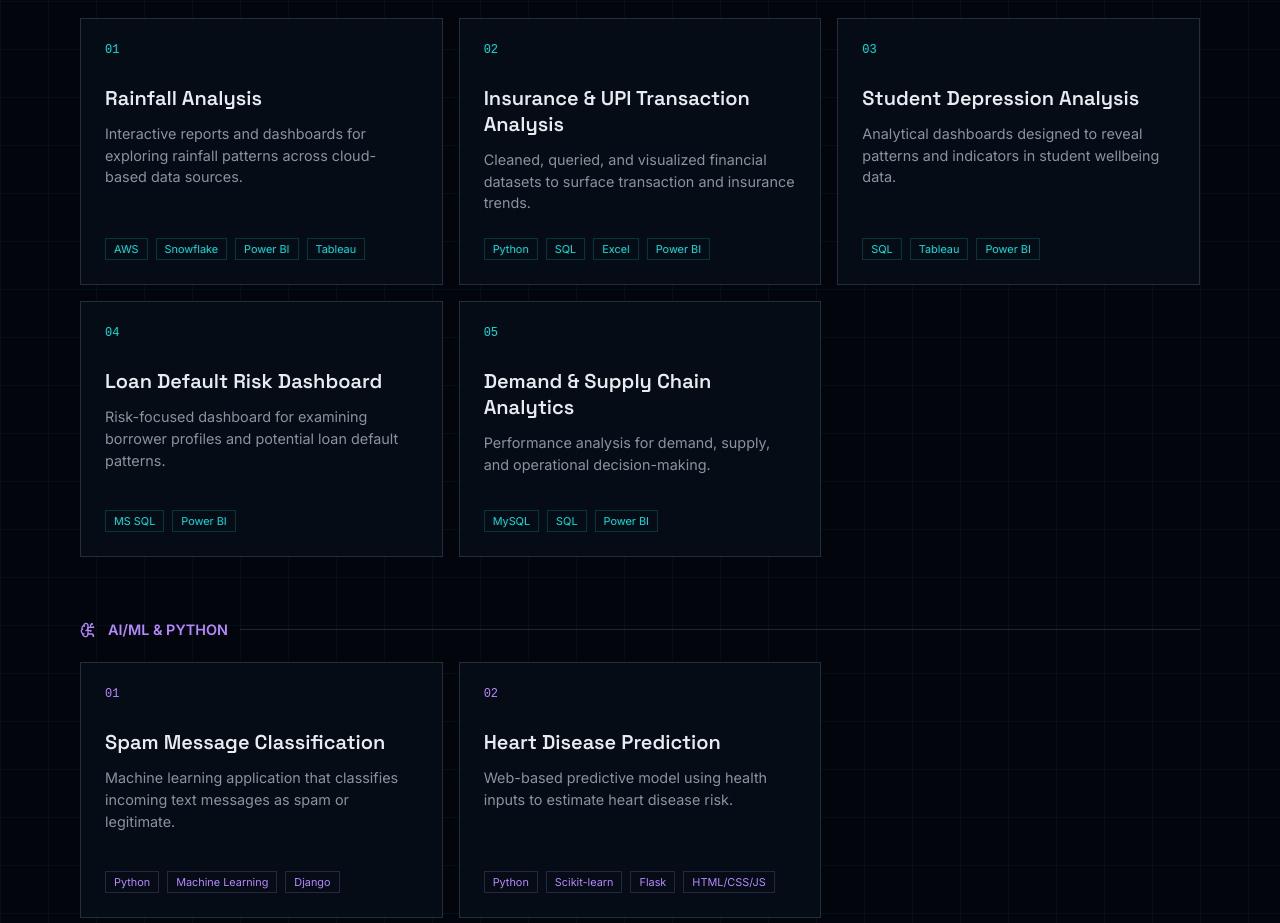
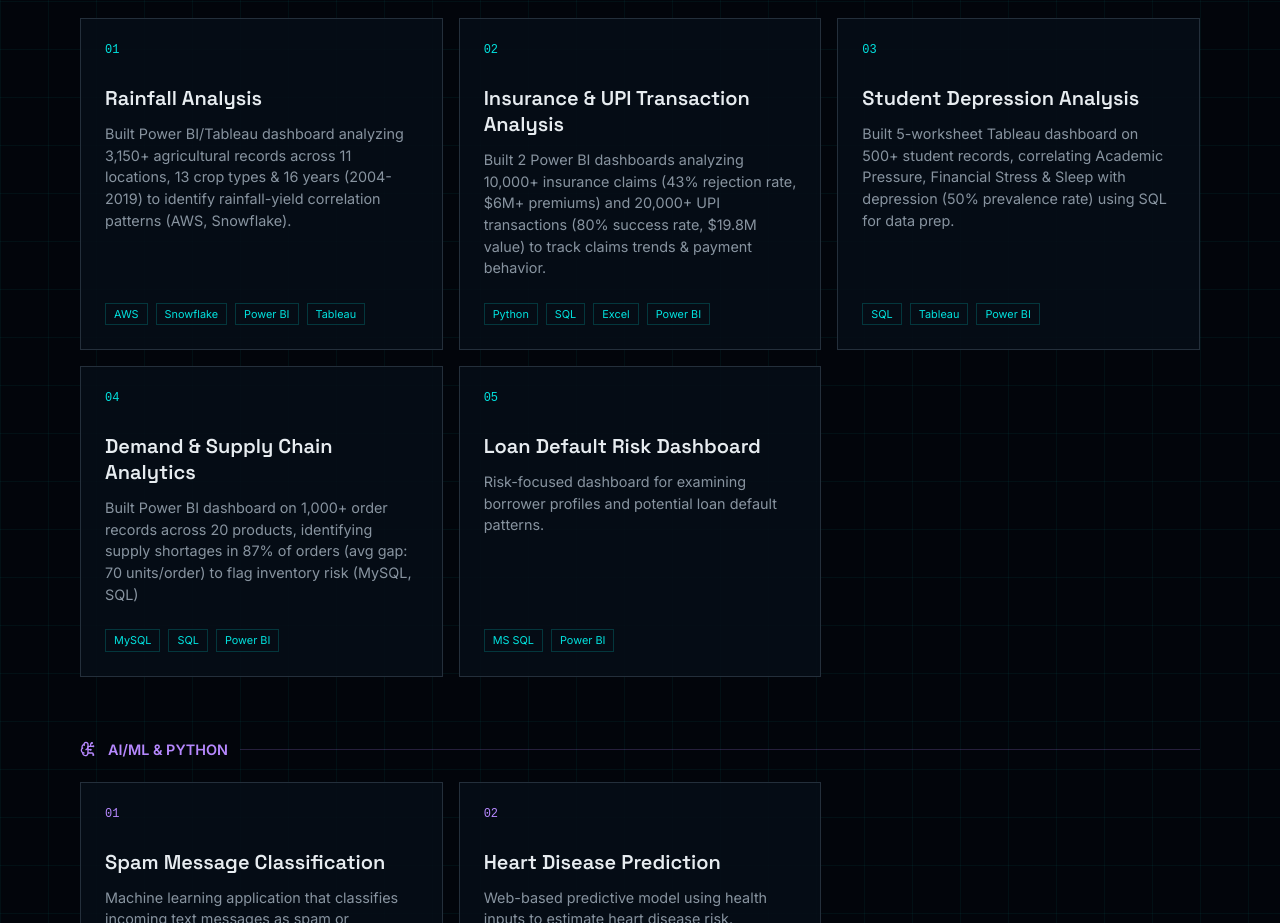
Before and after one commit to mrjarvis03/mrjarvis03.github.io, a plain HTML site: page index.html in a window 1280 px wide. Shown: the part 1720-2643 px from the top of the page. Drawn offline with nearby package versions, Linux system fonts and the light colour scheme.

Commit message:
index.html

```diff
--- a/index.html
+++ b/index.html
@@ -344,6 +344,7 @@
       <p class="hero-desc">I transform structured data into clear insights, decision-ready dashboards, and practical machine learning solutions.</p>
       <div class="hero-actions">
         <a href="#projects" class="btn btn-neon btn-lg">View projects <i data-lucide="arrow-right"></i></a>
+
       </div>
       <a href="#projects" aria-label="Scroll to projects" class="scroll-cue"><i data-lucide="arrow-down"></i></a>
     </div>
@@ -441,16 +442,17 @@
 <script>
   // ---------- data ----------
   const dataProjects = [
-    { title: "Rainfall Analysis", description: "Interactive reports and dashboards for exploring rainfall patterns across cloud-based data sources.", tools: ["AWS", "Snowflake", "Power BI", "Tableau"] },
-    { title: "Insurance & UPI Transaction Analysis", description: "Cleaned, queried, and visualized financial datasets to surface transaction and insurance trends.", tools: ["Python", "SQL", "Excel", "Power BI"] },
-    { title: "Student Depression Analysis", description: "Analytical dashboards designed to reveal patterns and indicators in student wellbeing data.", tools: ["SQL", "Tableau", "Power BI"] },
+    { title: "Rainfall Analysis", description: "Built Power BI/Tableau dashboard analyzing 3,150+ agricultural records across 11 locations, 13 crop types & 16 years (2004-2019) to identify rainfall-yield correlation patterns (AWS, Snowflake).", tools: ["AWS", "Snowflake", "Power BI", "Tableau"] },
+    { title: "Insurance & UPI Transaction Analysis", description: "Built 2 Power BI dashboards analyzing 10,000+ insurance claims (43% rejection rate, $6M+ premiums) and 20,000+ UPI transactions (80% success rate, $19.8M value) to track claims trends & payment behavior.", tools: ["Python", "SQL", "Excel", "Power BI"] },
+    { title: "Student Depression Analysis", description: "Built 5-worksheet Tableau dashboard on 500+ student records, correlating Academic Pressure, Financial Stress & Sleep with depression (50% prevalence rate) using SQL for data prep.", tools: ["SQL", "Tableau", "Power BI"] },
+    { title: "Demand & Supply Chain Analytics", description: "Built Power BI dashboard on 1,000+ order records across 20 products, identifying supply shortages in 87% of orders (avg gap: 70 units/order) to flag inventory risk (MySQL, SQL)", tools: ["MySQL", "SQL", "Power BI"] },
     { title: "Loan Default Risk Dashboard", description: "Risk-focused dashboard for examining borrower profiles and potential loan default patterns.", tools: ["MS SQL", "Power BI"] },
-    { title: "Demand & Supply Chain Analytics", description: "Performance analysis for demand, supply, and operational decision-making.", tools: ["MySQL", "SQL", "Power BI"] },
   ];
 
   const aiProjects = [
     { title: "Spam Message Classification", description: "Machine learning application that classifies incoming text messages as spam or legitimate.", tools: ["Python", "Machine Learning", "Django"] },
     { title: "Heart Disease Prediction", description: "Web-based predictive model using health inputs to estimate heart disease risk.", tools: ["Python", "Scikit-learn", "Flask", "HTML/CSS/JS"] },
+
   ];
 
   const skills = ["Python", "SQL", "Power BI", "Excel", "Tableau", "DAX", "MS SQL", "MySQL", "Snowflake", "AWS", "Pandas", "NumPy", "Matplotlib", "Seaborn", "Scikit-learn", "Jupyter", "Git", "Java", "C & C++", "DSA"];
```
